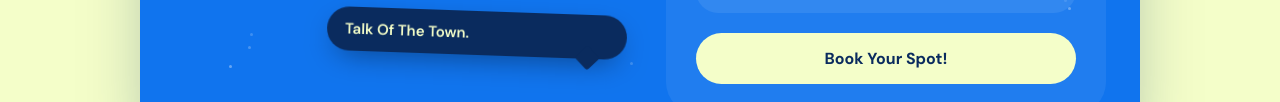
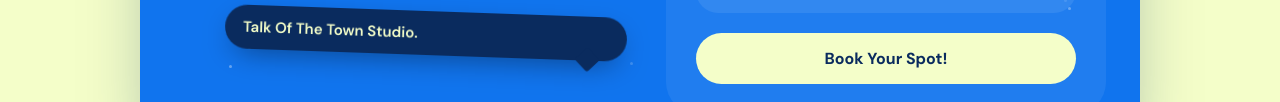
Before and after one commit to talkofthetown-bit/talk-of-the-town, a plain HTML site: page index.html in a window 1280 px wide. Shown: the part 1224-1326 px from the top of the page. Drawn offline with Linux system fonts and the light colour scheme; a web font is replaced by a local one.

Commit message:
Add files via upload

```diff
--- a/index.html
+++ b/index.html
@@ -244,7 +244,7 @@ a.pill{text-decoration:none;color:var(--ink)}
    <div class="scene">
     <div class="bub one">Who made your site?!</div>
     <div class="mk" id="bigmark" role="img" aria-label="Talk Of The Town logo"></div>
-    <div class="bub two">Talk Of The Town.</div>
+    <div class="bub two">Talk Of The Town Studio.</div>
    </div>
    <div class="pick">
     <h3>What do you need?</h3>
```
